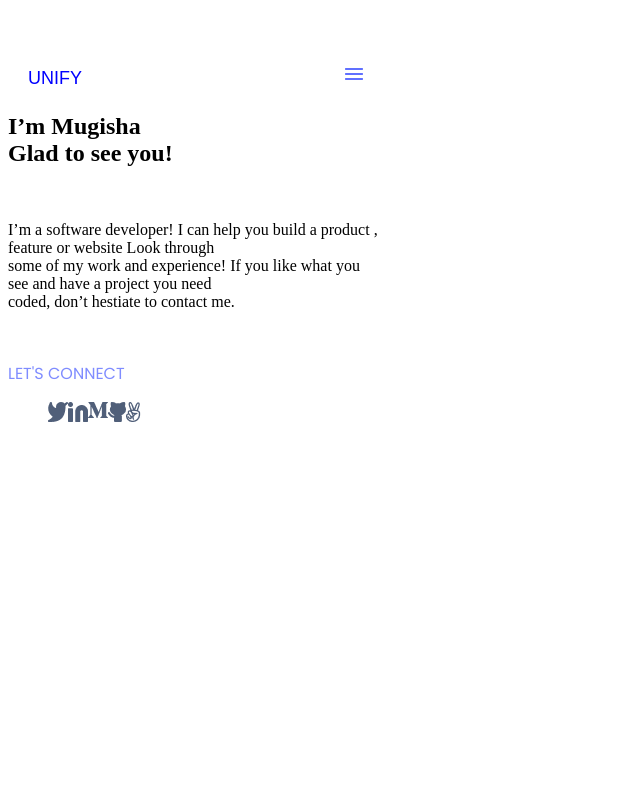
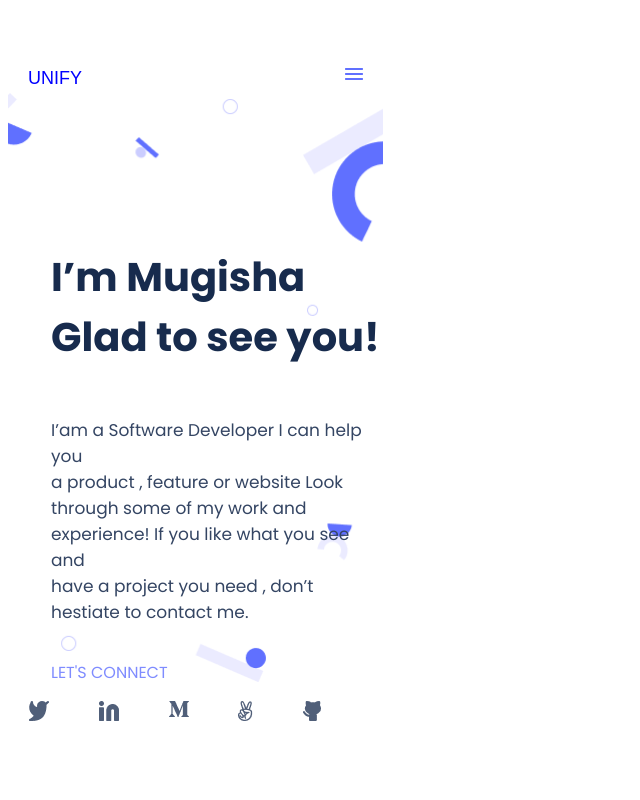
Before and after one commit to Mo7amedSMahdi/portfolio-website, a plain HTML site: page index.html in a window 1280 px wide. Shown: the top 800 px of the page, without its empty margins (0-640 px from the left). Drawn offline with Linux system fonts and the light colour scheme.

Commit message:
add index

```diff
--- a/index.html
+++ b/index.html
@@ -1,56 +1,72 @@
 <!DOCTYPE html>
 <html lang="en">
   <head>
-    <meta charset="UTF-8">
-    <meta http-equiv="X-UA-Compatible" content="IE=edge">
-    <meta name="viewport" content="width=device-width, initial-scale=1.0">
-    <link rel="stylesheet" href="style.css">
-    <title>portfolio</title>
+    <meta charset="UTF-8" />
+    <meta http-equiv="X-UA-Compatible" content="IE=edge" />
+    <meta name="viewport" content="width=device-width, initial-scale=1.0" />
+    <link rel="preconnect" href="https://fonts.googleapis.com">
+<link rel="preconnect" href="https://fonts.gstatic.com" crossorigin>
+<link href="https://fonts.googleapis.com/css2?family=Poppins:wght@400;700&display=swap" rel="stylesheet">
+    <link rel="stylesheet" href="style.css" />
+    <title>Portfolio-website</title>
   </head>
   <body>
+  <div class="all">
+    <div class="card">
       <nav>
      <a class="unit" href="#">UNIFY</a>
         <img class="menu"  src="images/Union.png" alt="">
       </nav>
+   <section class="pheno">
+    <div class="tolu">
+        <h1 class="para1">
+          I’m Mugisha<br>
+          Glad to see you!
+        </h1>
+        <p class="para2">
+           I’am a Software Developer I can help you <br> a product , feature or website Look<br> through some of
+          my work and <br>experience! If you like what you see and<br> have a project you
+          need , don’t<br> hestiate to contact me.
+        </p><br>
+        <span class="conn">LET'S CONNECT</span>
 
-      <section id="intro">
-        <div class="content">
-        <h2 id="title">
-            I’m Mugisha <br>
-            Glad to see you!
-        </h2>
-      <br>
-        <p id="text2">
-            I’m a software developer! I can help you
-             build a product , feature or website Look
-              through <br> some of my work and
-             experience! If you like what you see and
-              have a project you need <br> coded, don’t
-               hestiate to contact me.
-        </p><br>
-        <div>
-            <p class="conn">LET'S CONNECT</p>
+        <ul class="icons">
+           <li class="down"><a><img src="images/twitter.png" alt="no pic "></a></li>
+           <li class="down"><a><img src="images/linkedin.png" alt="no pic"></a></li>
+           <li class="down"><a><img src="images/medium.png" alt="no pic"></a></li>
+           <li class="down"><a><img src="images/angellist.png" alt="no pic"></a></li>
+           <li class="down"><a><img src="images/github.png" alt="no pic"></a></li>
+        </ul>
+
     </div>
+   </section>
+    </div>
+   <div class="card"></div>
+     <div class="port-card">
 
-        <ul id="social_menu">
-          <li>
-            <a href="" target="_blank" ><img src="images/twitter.png" alt=""/></a>
-          </li>
-          <li>
-            <a href="" target="_blank"><img src="images/Linkedin.png" alt=""/></a>
-          </li>
-          <li>
-            <a href="#"><img src="images/medium.png" alt=""/></a>
-          </li>
-          <li>
-            <a href="" target="_blank"><img src="images/github.png" alt=""/></a>
-          </li>
-          <li>
-            <a href="#" ><img src="images/angellist.png" alt=""/></a>
-          </li>
+                <img class="bady" src="images/Snapshoot.png" alt="">
+
+       <h1 class="header">Tonic</h1>
+       <div class="items">
+          <ul class="techs">
+             <li class="field">CANOPY</li>
+             <li class="field"><img src="images/Counter.png" alt="no pic"></li>
+             <li class="field">BackEndDev</li>
+             <li class="field"><img src="images/Counter.png" alt="no pic"></li>
+             <li class="field">2015</li>
           </ul>
         </div>
-      </section>
-    <br><br><br><br>
+        <p class="para">
+
+         </p>
+     <div class="language">
+         <button  class=""  type="submit">html</button>
+         <button  class=""  type="submit">css</button>
+         <button  class=""  type="submit">javascript</button>
+     </div>
+     <button type="submit">See Project</button>
+    </div>
+  </div>
+  </div>
 </body>
 </html>
```
Lines whose indentation alone changed are shown as unchanged.
